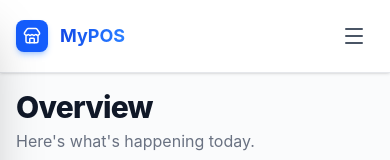
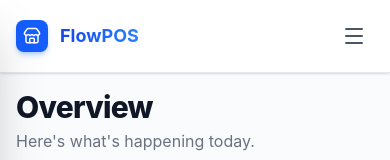
Before and after one commit to Chanuth03/PosSystem, a React (Vite) app: page / in a window 390 px wide. Shown: the top 160 px of the page. Built offline with nearby package versions, Linux system fonts and the light colour scheme; no server answers.

Commit message:
Implement responsive sidebar navigation and update application title

```diff
--- a/index.html
+++ b/index.html
@@ -5,7 +5,7 @@
   <meta charset="UTF-8" />
   <link rel="icon" type="image/svg+xml" href="/favicon.svg" />
   <meta name="viewport" content="width=device-width, initial-scale=1.0" />
-  <title>My POS</title>
+<title>Flow POS</title>
 </head>
 
 <body>
--- a/src/App.jsx
+++ b/src/App.jsx
@@ -1,5 +1,10 @@
-import { useState } from 'react';
-import { BrowserRouter as Router, Routes, Route, NavLink } from 'react-router-dom';
+import { useState } from "react";
+import {
+  BrowserRouter as Router,
+  Routes,
+  Route,
+  NavLink,
+} from "react-router-dom";
 import {
   LayoutDashboard,
   ShoppingCart,
@@ -8,12 +13,12 @@ import {
   Settings,
   Store,
   Menu,
-  X
-} from 'lucide-react';
-import Dashboard from './pages/Dashboard';
-import POS from './pages/POS';
-import Inventory from './pages/Inventory';
-import Vendors from './pages/Vendors';
+  X,
+} from "lucide-react";
+import Dashboard from "./pages/Dashboard";
+import POS from "./pages/POS";
+import Inventory from "./pages/Inventory";
+import Vendors from "./pages/Vendors";
 
 function App() {
   const [isSidebarOpen, setIsSidebarOpen] = useState(false);
@@ -27,9 +32,14 @@ function App() {
             <div className="w-8 h-8 rounded-lg bg-blue-600 flex items-center justify-center text-white shadow-md shadow-blue-500/30">
               <Store size={18} />
             </div>
-            <h1 className="text-lg font-bold bg-gradient-to-r from-blue-700 to-blue-500 bg-clip-text text-transparent">MyPOS</h1>
+            <h1 className="text-lg font-bold bg-gradient-to-r from-blue-700 to-blue-500 bg-clip-text text-transparent">
+              FlowPOS
+            </h1>
           </div>
-          <button onClick={() => setIsSidebarOpen(true)} className="p-2 text-gray-600 hover:bg-gray-100 rounded-lg">
+          <button
+            onClick={() => setIsSidebarOpen(true)}
+            className="p-2 text-gray-600 hover:bg-gray-100 rounded-lg"
+          >
             <Menu size={24} />
           </button>
         </div>
@@ -43,24 +53,51 @@ function App() {
         )}
 
         {/* Sidebar */}
-        <aside className={`fixed md:static inset-y-0 left-0 w-72 md:w-64 bg-white border-r border-gray-200 flex flex-col transition-transform duration-300 shadow-2xl md:shadow-sm z-50 ${isSidebarOpen ? 'translate-x-0' : '-translate-x-full md:translate-x-0'}`}>
+        <aside
+          className={`fixed md:static inset-y-0 left-0 w-72 md:w-64 bg-white border-r border-gray-200 flex flex-col transition-transform duration-300 shadow-2xl md:shadow-sm z-50 ${isSidebarOpen ? "translate-x-0" : "-translate-x-full md:translate-x-0"}`}
+        >
           <div className="p-6 flex items-center justify-between gap-3">
             <div className="flex items-center gap-3">
               <div className="w-10 h-10 rounded-xl bg-blue-600 flex items-center justify-center text-white shadow-lg shadow-blue-500/30">
                 <Store size={24} />
               </div>
-              <h1 className="text-xl font-bold bg-gradient-to-r from-blue-700 to-blue-500 bg-clip-text text-transparent">MyPOS</h1>
+              <h1 className="text-xl font-bold bg-gradient-to-r from-blue-700 to-blue-500 bg-clip-text text-transparent">
+                FlowPOS
+              </h1>
             </div>
-            <button className="md:hidden p-2 text-gray-500 hover:bg-gray-100 rounded-lg" onClick={() => setIsSidebarOpen(false)}>
+            <button
+              className="md:hidden p-2 text-gray-500 hover:bg-gray-100 rounded-lg"
+              onClick={() => setIsSidebarOpen(false)}
+            >
               <X size={20} />
             </button>
           </div>
 
           <nav className="flex-1 px-4 space-y-2 mt-4 overflow-y-auto">
-            <NavItem to="/" icon={<LayoutDashboard size={20} />} label="Dashboard" onClick={() => setIsSidebarOpen(false)} />
-            <NavItem to="/pos" icon={<ShoppingCart size={20} />} label="Point of Sale" onClick={() => setIsSidebarOpen(false)} />
-            <NavItem to="/inventory" icon={<Package size={20} />} label="Inventory" onClick={() => setIsSidebarOpen(false)} />
-            <NavItem to="/vendors" icon={<Users size={20} />} label="Vendors" onClick={() => setIsSidebarOpen(false)} />
+            <NavItem
+              to="/"
+              icon={<LayoutDashboard size={20} />}
+              label="Dashboard"
+              onClick={() => setIsSidebarOpen(false)}
+            />
+            <NavItem
+              to="/pos"
+              icon={<ShoppingCart size={20} />}
+              label="Point of Sale"
+              onClick={() => setIsSidebarOpen(false)}
+            />
+            <NavItem
+              to="/inventory"
+              icon={<Package size={20} />}
+              label="Inventory"
+              onClick={() => setIsSidebarOpen(false)}
+            />
+            <NavItem
+              to="/vendors"
+              icon={<Users size={20} />}
+              label="Vendors"
+              onClick={() => setIsSidebarOpen(false)}
+            />
           </nav>
 
           <div className="p-4 border-t border-gray-100">
@@ -91,9 +128,10 @@ function NavItem({ to, icon, label, onClick }) {
       to={to}
       onClick={onClick}
       className={({ isActive }) =>
-        `flex items-center gap-3 px-4 py-3 rounded-xl transition-all duration-200 ${isActive
-          ? 'bg-blue-50 text-blue-700 font-semibold shadow-sm shadow-blue-100'
-          : 'text-gray-600 hover:bg-gray-50 hover:text-gray-900 font-medium whitespace-nowrap'
+        `flex items-center gap-3 px-4 py-3 rounded-xl transition-all duration-200 ${
+          isActive
+            ? "bg-blue-50 text-blue-700 font-semibold shadow-sm shadow-blue-100"
+            : "text-gray-600 hover:bg-gray-50 hover:text-gray-900 font-medium whitespace-nowrap"
         }`
       }
     >
```
